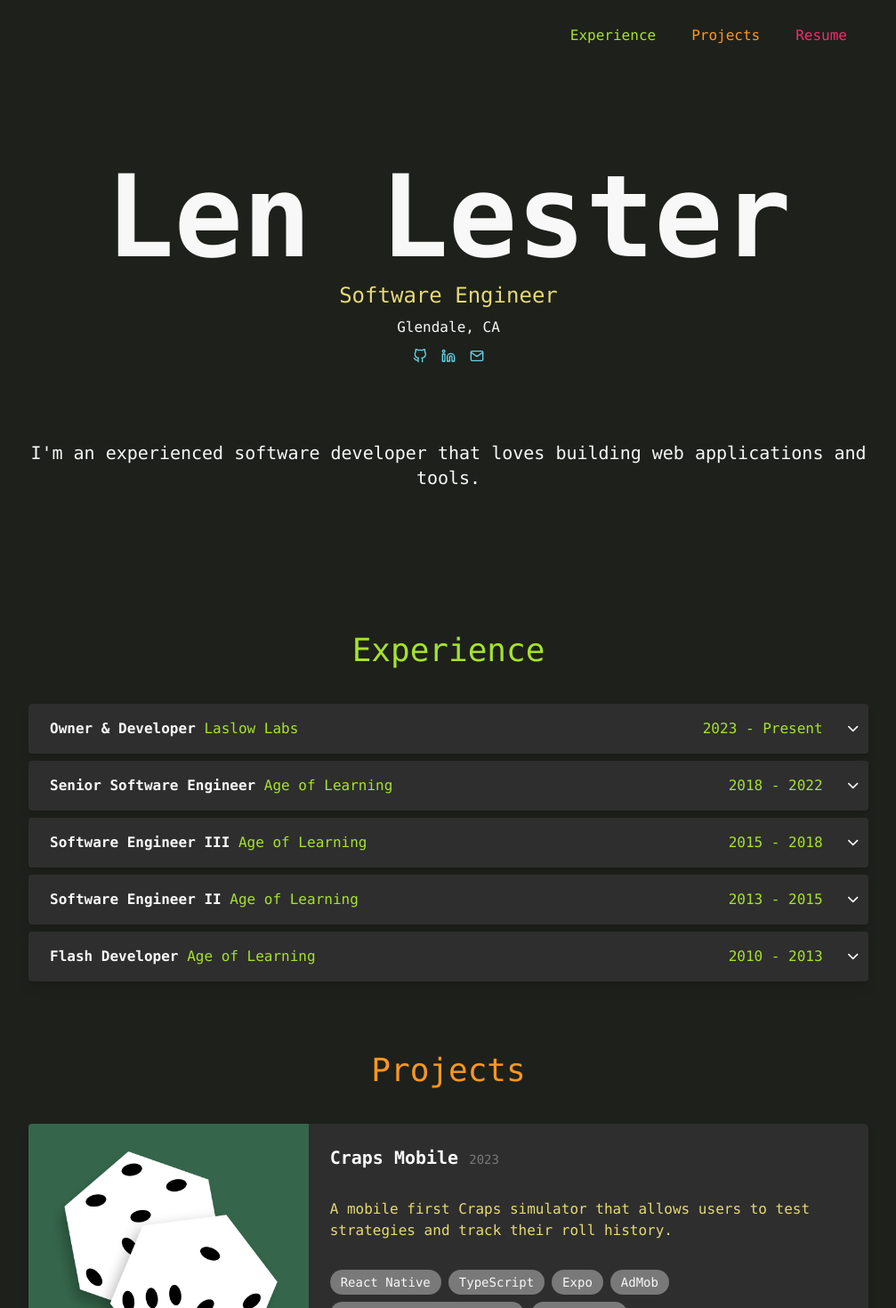
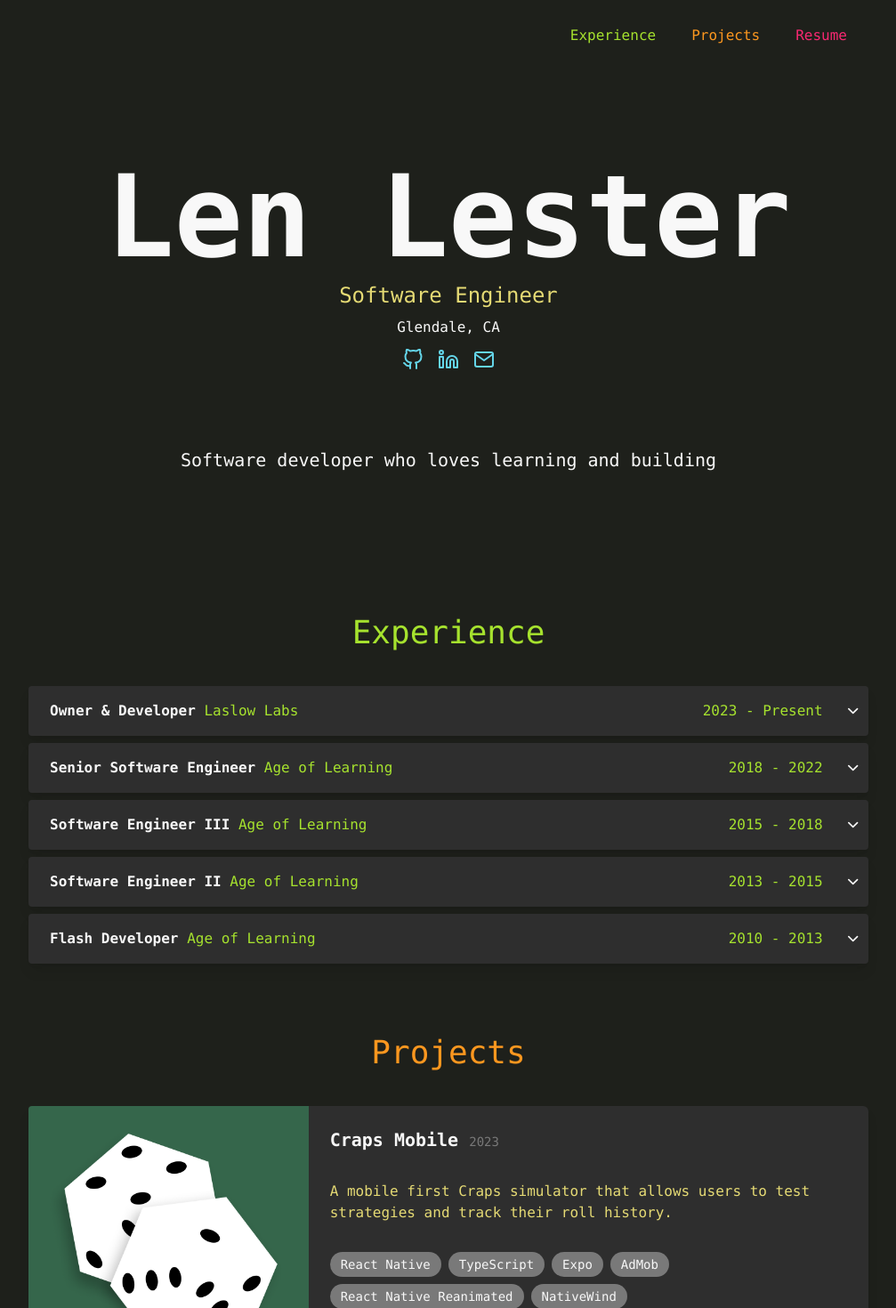
Before and after one commit to slowshi/len-lester-portfolio, a React (Vite) app: page / in a window 1280 px wide. Shown: the top 1470 px of the page at 89% size, without its empty margins (136-1143 px from the left). Built offline with nearby package versions, Linux system fonts and the light colour scheme.

Commit message:
cleaned up things

```diff
--- a/src/App.tsx
+++ b/src/App.tsx
@@ -1,15 +1,15 @@
-import { FiGithub, FiLinkedin, FiMail } from 'react-icons/fi'
 import './App.css'
 import ProjectCard from './components/ProjectCard'
 import { Link as ReactScrollLink } from 'react-scroll'
 import ExperienceAccordion from './components/ExperienceAccordion'
-import { Link } from './components/Link'
 import { info, projects } from './constants'
+import SocialLinks from './components/SocialLinks'
 function App() {
   return (
-    <div className="mx-auto container max-w-screen-lg px-10 pt-5 monokai-white">
+    <main className="mx-auto container max-w-screen-lg px-10 pt-5 monokai-white">
       {/* Nav */}
-      <div className="flex justify-end">
+      <header>
+        <nav className="flex justify-end">
           <div className="flex justify-between w-full md:w-fit">
             <ReactScrollLink
               to="experience"
@@ -40,59 +40,54 @@ function App() {
               Resume
             </a>
           </div>
-      </div>
+        </nav>
+      </header>
 
       {/* About */}
+      <section>
         <h1 className="text-center text-7xl sm:text-9xl font-bold mb-2 name-header">{info.name}</h1>
         <h2 className="text-center text-2xl mb-2 monokai-yellow">{info.title}</h2>
         <p className="text-center mb-2 monokai-white">{info.location}</p>
-      <div className="text-center mb-20">
-        <Link href={`${info.github}`} target="_blank" label="GitHub">
-          <FiGithub></FiGithub>
-        </Link>
-        <Link href={`${info.linkedin}`} target="_blank" label="LinkedIn">
-          <FiLinkedin></FiLinkedin>
-        </Link>
-        <Link href={`mailto:${info.email}`} label="Email">
-          <FiMail></FiMail>
-        </Link>
-      </div>
+        <section className="mb-20">
+          <SocialLinks />
+        </section>
         <p className="mb-40 text-center text-xl monokai-white">{info.description}</p>
+      </section>
 
       {/* Experience */}
+      <section>
         <h1 className="monokai-green text-4xl text-center text-bold mb-10" id="experience">
           Experience
         </h1>
         <div className="mb-20">
           <ExperienceAccordion />
         </div>
+      </section>
 
       {/* Projects */}
+      <section>
         <h1 className="monokai-orange text-4xl text-center text-bold mb-10" id="projects">
           Projects
         </h1>
-      <div className="mb-20">
+        <ul className="mb-20">
           {projects.map((project, index) => (
+            <li>
               <ProjectCard key={index} project={project}></ProjectCard>
+            </li>
           ))}
-      </div>
+        </ul>
+      </section>
 
       {/* Contact */}
+      <footer>
         <h1 className="monokai-red text-4xl text-center text-bold mb-10" id="contact">
           Contact
         </h1>
-      <div className="mb-40 text-center">
-        <Link href={`${info.github}`} target="_blank" label="GitHub">
-          <FiGithub className="text-2xl"></FiGithub>
-        </Link>
-        <Link href={`${info.linkedin}`} target="_blank" label="LinkedIn">
-          <FiLinkedin className="text-2xl"></FiLinkedin>
-        </Link>
-        <Link href={`mailto:${info.email}`} label="Email">
-          <FiMail className="text-2xl"></FiMail>
-        </Link>
-      </div>
-    </div>
+        <section className="mb-40">
+          <SocialLinks />
+        </section>
+      </footer>
+    </main>
   )
 }
 
--- a/src/components/ExperienceAccordion.tsx
+++ b/src/components/ExperienceAccordion.tsx
@@ -17,7 +17,7 @@ export default function ExperienceAccordion() {
             </span>
           </AccordionHeader>
           <AccordionBody>
-            <div className="p-4 flex justify-between">
+            <section className="p-4 flex justify-between">
               <div>
                 <div className="mb-8">
                   <p className="monokai-yellow text-base">{project.description}</p>
@@ -52,7 +52,7 @@ export default function ExperienceAccordion() {
                   title={project.imageAlt}
                 ></div>
               </div>
-            </div>
+            </section>
           </AccordionBody>
         </AccordionItem>
       ))}
--- /dev/null
+++ b/src/components/SocialLinks.tsx
@@ -0,0 +1,25 @@
+import { FiGithub, FiLinkedin, FiMail } from 'react-icons/fi'
+import { info } from '../constants'
+import { Link } from './Link'
+
+export default function SocialLinks() {
+  return (
+    <ul className="flex flex-row justify-center">
+      <li>
+        <Link href={`${info.github}`} target="_blank" label="GitHub">
+          <FiGithub className="text-2xl"></FiGithub>
+        </Link>
+      </li>
+      <li>
+        <Link href={`${info.linkedin}`} target="_blank" label="LinkedIn">
+          <FiLinkedin className="text-2xl"></FiLinkedin>
+        </Link>
+      </li>
+      <li>
+        <Link href={`mailto:${info.email}`} label="Email">
+          <FiMail className="text-2xl"></FiMail>
+        </Link>
+      </li>
+    </ul>
+  )
+}
--- a/src/constants.tsx
+++ b/src/constants.tsx
@@ -35,7 +35,7 @@ export const info: Info = {
   name: 'Len Lester',
   title: 'Software Engineer',
   location: 'Glendale, CA',
-  description: "I'm an experienced software developer that loves building web applications and tools.",
+  description: 'Software developer who loves learning and building',
   github: 'https://github.com/slowshi',
   linkedin: 'https://www.linkedin.com/in/len-lester/',
   email: 'lenster921@gmail.com',
```
Also changed, not shown: 1 other file (tests, documents, lock files or other folders). Lines whose indentation alone changed are shown as unchanged.
